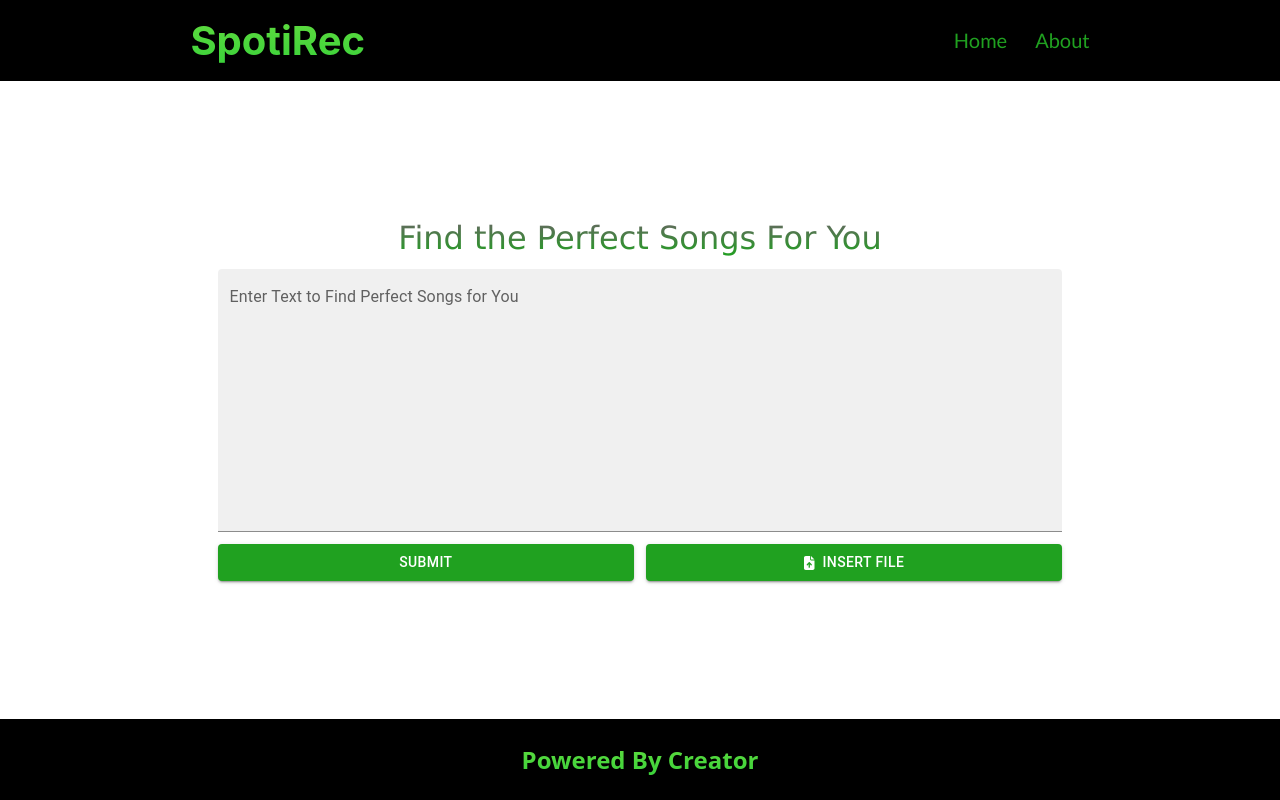
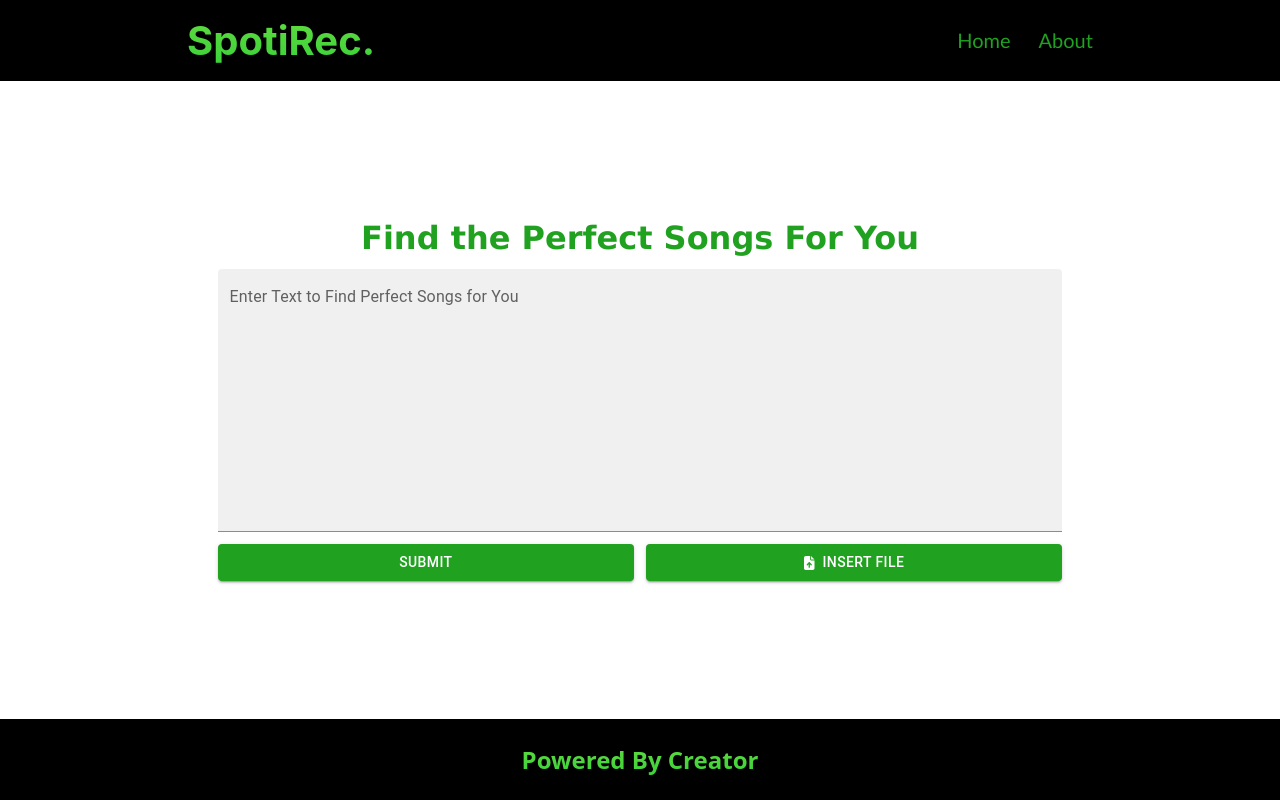
Before and after one commit to ferasdahrooge/SpotiRec, a React (Create React App) app in the folder frontend/: page / in a window 1280 px wide. Built offline with nearby package versions, Linux system fonts and the light colour scheme.

Commit message:
Minor Changes (color, font, name)

```diff
--- a/frontend/src/Content/Home/Home.scss
+++ b/frontend/src/Content/Home/Home.scss
@@ -24,11 +24,17 @@
   }
 }
 
-h1 {
-  background: -webkit-linear-gradient(#696464, rgb(32, 161, 32));
-  -webkit-background-clip: text;
-  -webkit-text-fill-color: transparent;
-  font-weight: 10;
+h2 {
+  color: rgb(32, 161, 32);
+  font-size: 32px;
+  font-weight: bold;
   font-family: "Lucida Sans", "Lucida Sans Regular", "Lucida Grande",
     "Lucida Sans Unicode", Geneva, Verdana, sans-serif;
 }
+
+@media screen and (max-width: 768px) {
+  h2 {
+    font-size: 14px;
+    font-weight: bold;
+  }
+}
--- a/frontend/src/Content/Home/Home.tsx
+++ b/frontend/src/Content/Home/Home.tsx
@@ -19,7 +19,7 @@ const Home: React.FC = () => {
 
   return (
     <div className='Home'>
-      <h1>Find the Perfect Songs For You</h1>
+      <h2>Find the Perfect Songs For You</h2>
       <TextField
         className='Home__input'
         id='filled-basic'
--- a/frontend/src/Layout/Layout.tsx
+++ b/frontend/src/Layout/Layout.tsx
@@ -11,7 +11,7 @@ const Layout: React.FC<LayoutProps> = ({ content: Content }) => {
   return (
     <div className='Main'>
       <Header
-        title={{ "/": "SpotiRec" }}
+        title={{ "/": "SpotiRec." }}
         links={{ "/": "Home", "/about": "About" }}
       />
       <Content />
```
